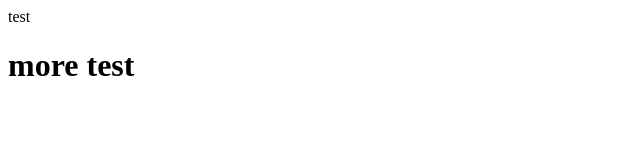
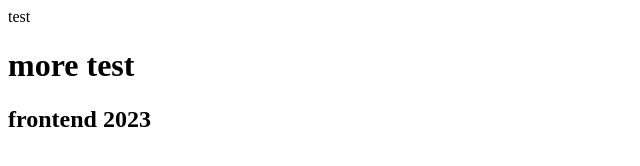
Before and after one commit to Expet1on/for-workk, a plain HTML site: page index.html in a window 1280 px wide. Shown: the whole page, without its empty margins (0-640 px from the left). Drawn offline with Linux system fonts and the light colour scheme.

Commit message:
new h2 html

```diff
--- a/index.html
+++ b/index.html
@@ -8,5 +8,6 @@
 <body>
     test
     <h1>more test</h1>
+    <h2><b>frontend 2023</b></h2>
 </body>
 </html>
```
